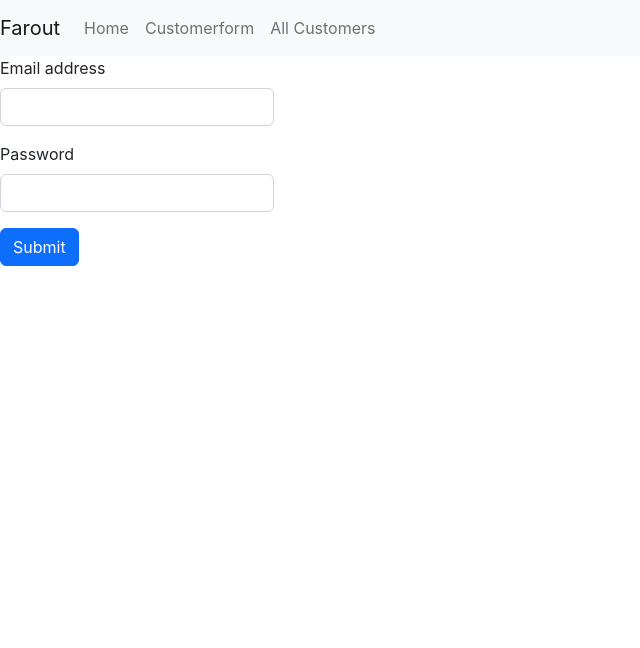
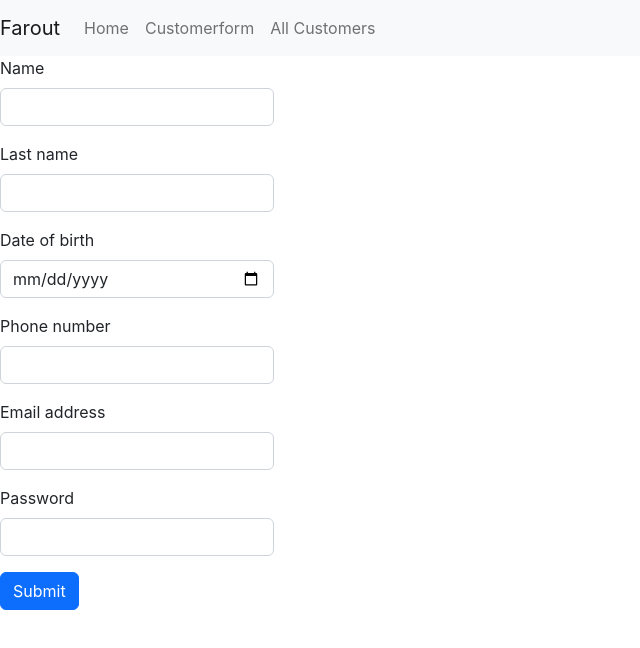
Before and after one commit to Nikai117/FarOut, a React (Create React App) app in the folder farout-react/: page /CustomerForm in a window 1280 px wide. Shown: the top 648 px of the page, without its empty margins (0-640 px from the left). Built offline with nearby package versions, Linux system fonts and the light colour scheme.

Commit message:
ADD tekst

```diff
--- a/farout-react/src/Pages/CustomerForm.js
+++ b/farout-react/src/Pages/CustomerForm.js
@@ -4,6 +4,22 @@ function CustomerForm() {
   return (
     <div class='d-flex'>
     <form>
+    <div class="mb-3">
+      <label for="exampleInputname" class="form-label d-flex">Name</label>
+      <input type="text" class="form-control" id="exampleInputname"/>
+    </div>
+    <div class="mb-3">
+      <label for="exampleInputLname" class="form-label d-flex">Last name</label>
+      <input type="text" class="form-control" id="exampleInputLname"  />
+    </div>
+    <div class="mb-3">
+      <label for="exampleInputBdate" class="form-label d-flex">Date of birth</label>
+      <input type="date" class="form-control" id="exampleInputBdate" />
+    </div>
+    <div class="mb-3">
+      <label for="exampleInputPhone" class="form-label d-flex">Phone number</label>
+      <input type="text" class="form-control" id="exampleInputPhone" />
+    </div>
     <div class="mb-3">
       <label for="exampleInputEmail1" class="form-label d-flex">Email address</label>
       <input type="email" class="form-control" id="exampleInputEmail1" aria-describedby="emailHelp" />
```
Also changed, not shown: farout-react/src/Pages/CustomerForm.jsx (added, +17 -0 lines).
